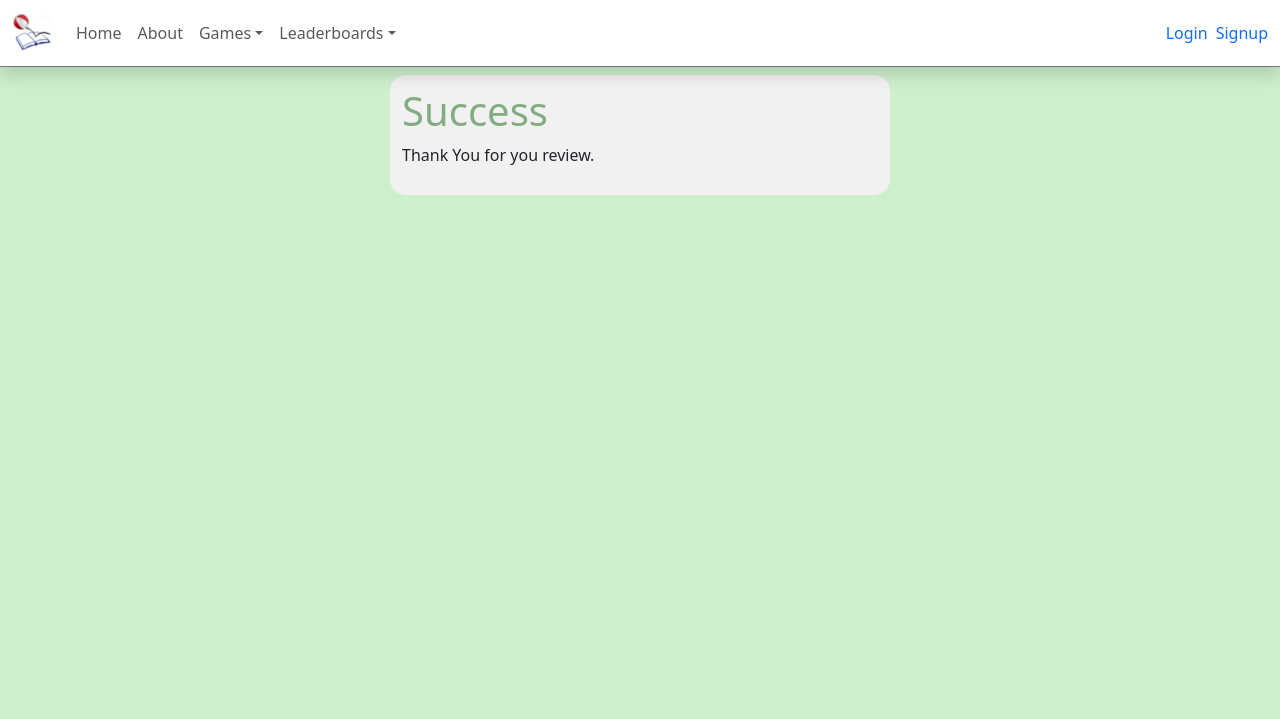
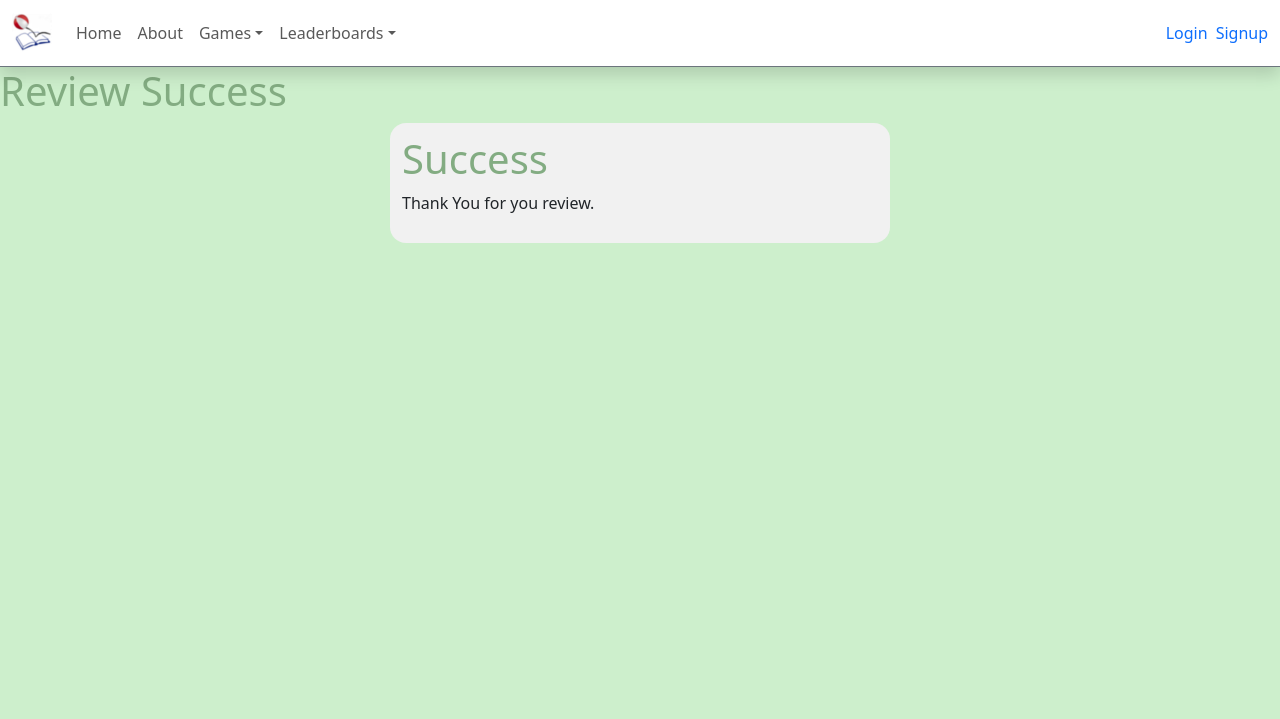
Before and after one commit to fewdn/play2learn-complete, a Django app: page /reviews/thanks/ in a window 1280 px wide. Shown: the top 719 px of the page. Run offline with Django 4.2, Linux system fonts and the light colour scheme.

Commit message:
update review thanks template

```diff
--- a/templates/reviews/thanks.html
+++ b/templates/reviews/thanks.html
@@ -1,6 +1,7 @@
 {% extends "_base.html" %}
 
-{% block title %}Review Submitted Successfully{% endblock %}
+{% block title %}Review Success{% endblock %}
+{% block page_name %}Review Success{% endblock %}
 {% block main %}
   <div class="container" style="width:500px;">
     <h1>Success</h1>
```
